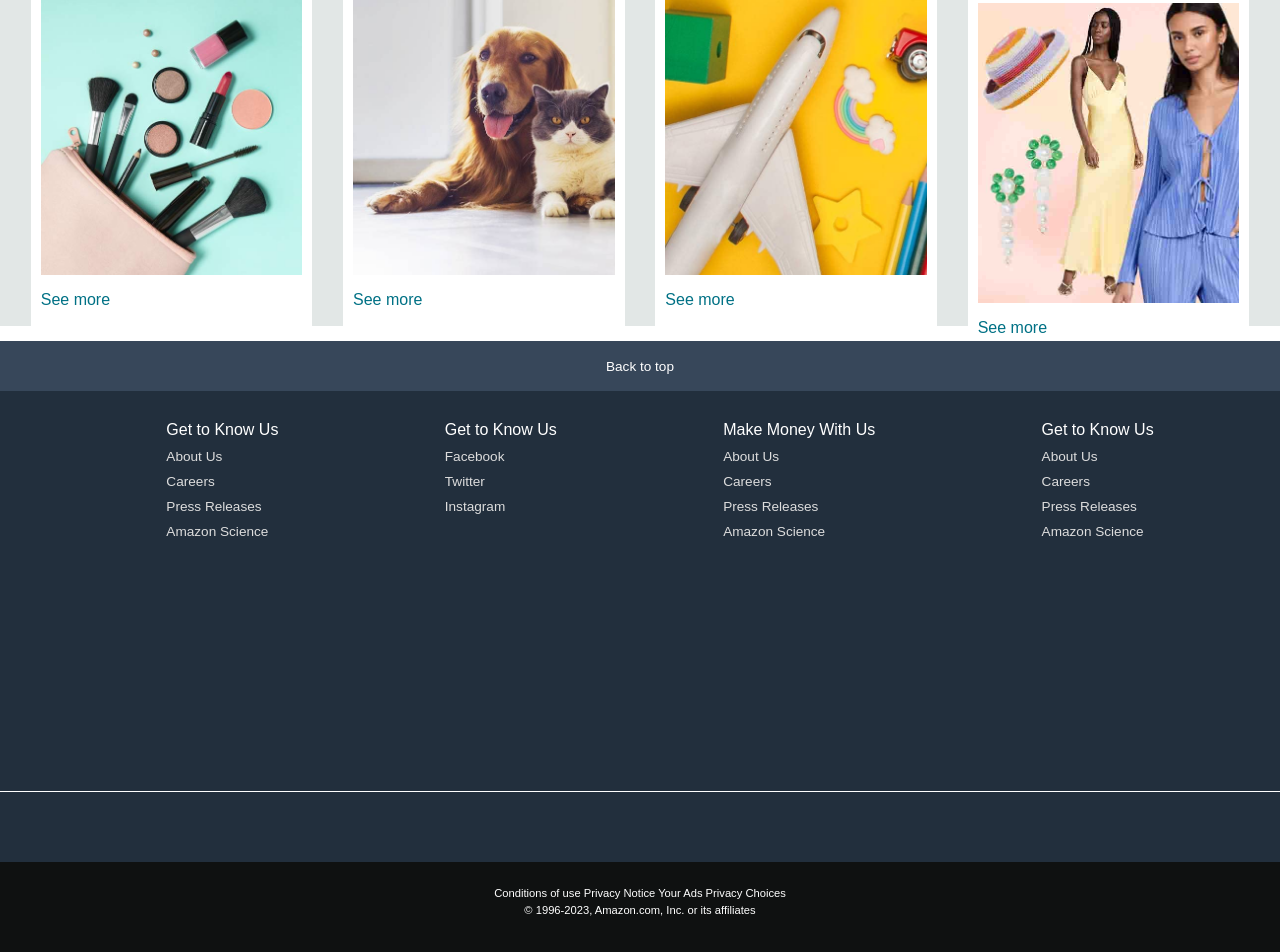
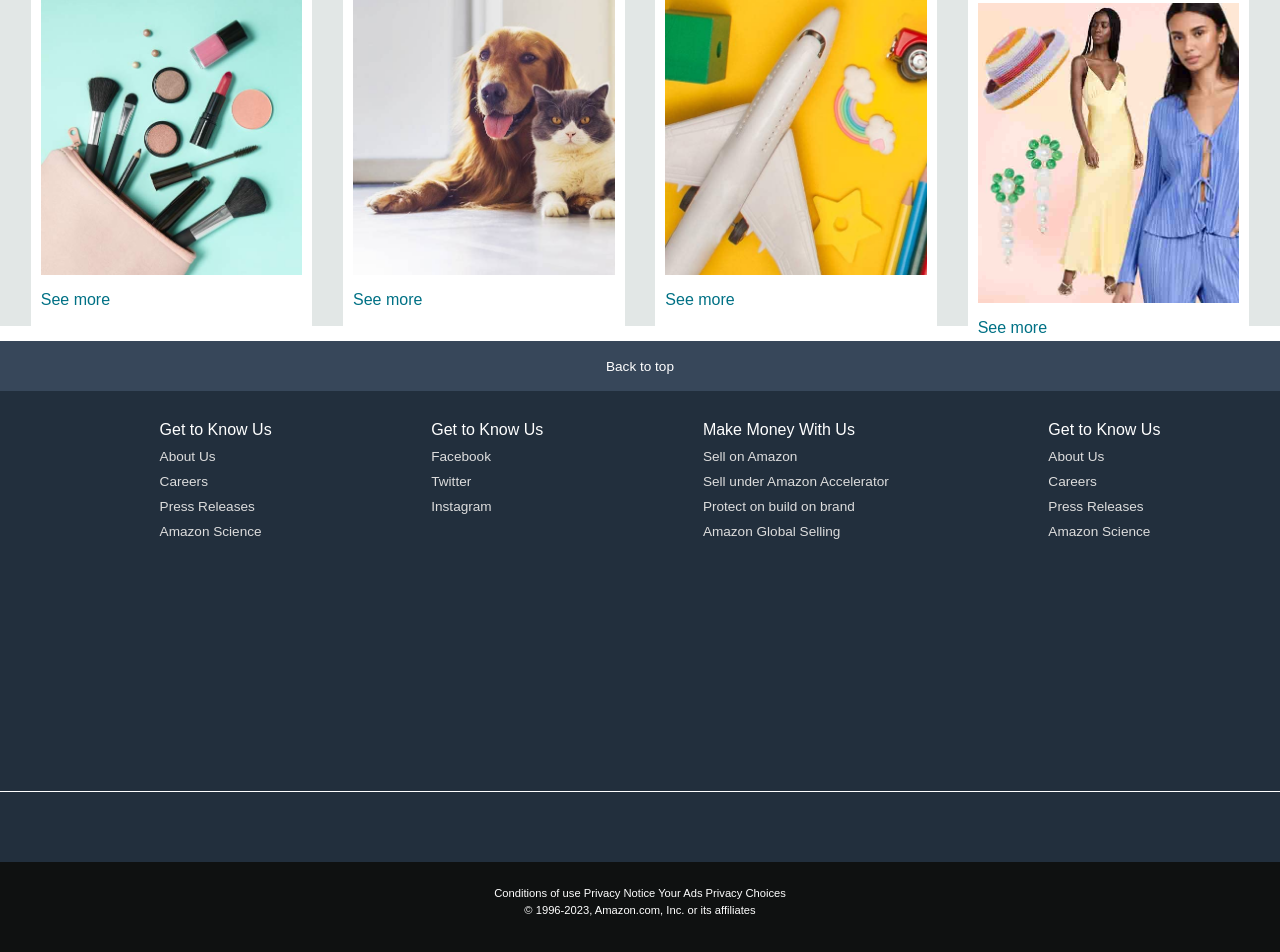
Before and after one commit to LaulinSharma/Amazon_Clone, a plain HTML site: page index.html in a window 1280 px wide. Shown: the part 1089-2041 px from the top of the page. Drawn offline with Linux system fonts and the light colour scheme.

Commit message:
Source_code

```diff
--- a/index.html
+++ b/index.html
@@ -165,10 +165,10 @@
             <ul>
 
                 <p>Make Money With Us</p>
-                <a>About Us</a>
-                <a>Careers</a>
-                <a>Press Releases</a>
-                <a>Amazon Science</a>
+                <a>Sell on Amazon</a>
+                <a>Sell under Amazon Accelerator</a>
+                <a>Protect on build on brand</a>
+                <a>Amazon Global Selling</a>
 
             </ul>
             <ul>
```
